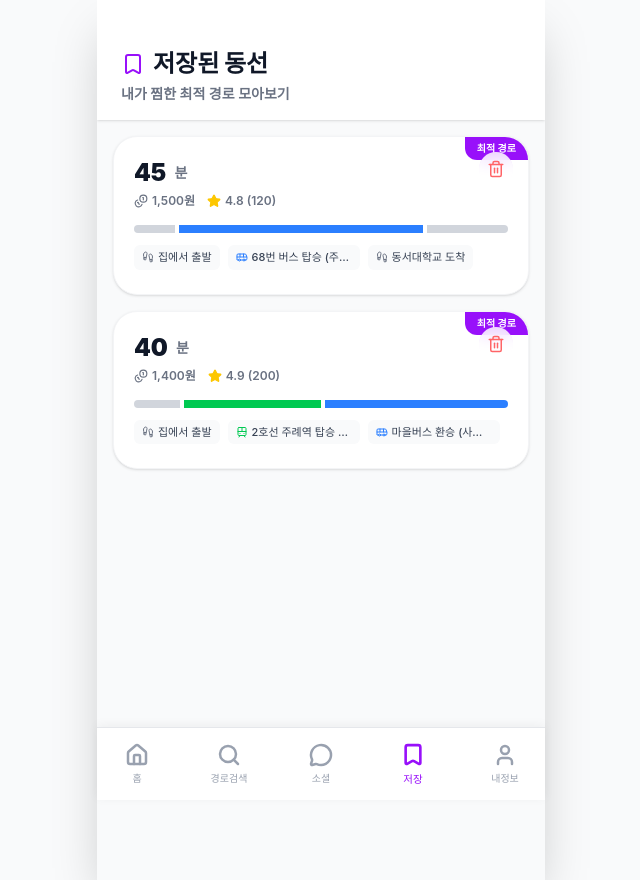
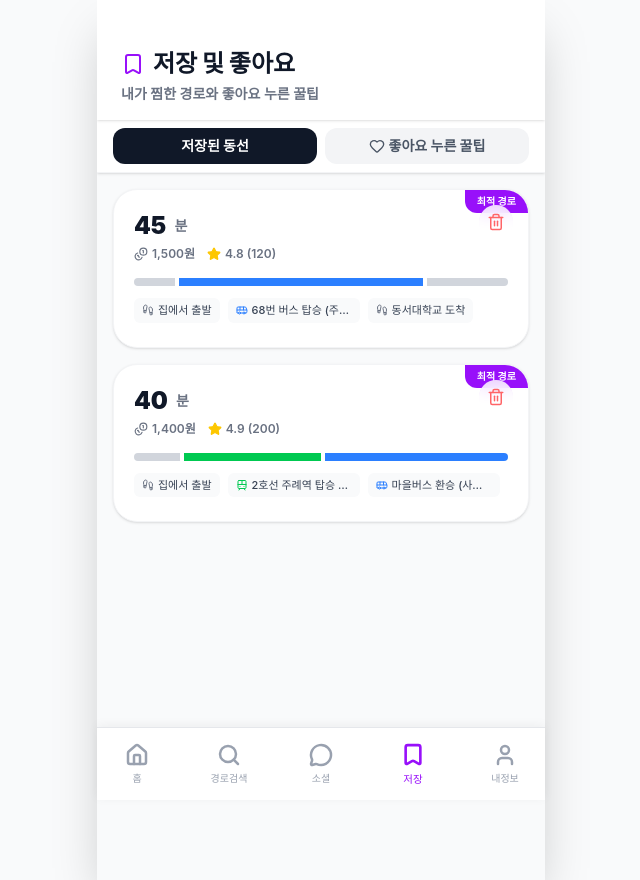
Before and after one commit to parkseongwook3120-cyber/20260856, a React (Vite) app: page /saved in a window 1280 px wide. Shown: the whole page, without its empty margins (319-959 px from the left). Built offline with nearby package versions, Linux system fonts and the light colour scheme.

Commit message:
저장페이지 수정

```diff
--- a/src/data/mockData.js
+++ b/src/data/mockData.js
@@ -114,6 +114,10 @@ export const savedRoutesList = [
   mockRoutes[2]
 ];
 
+export const likedPostsList = [
+  socialPosts[0]
+];
+
 export const userInfo = {
   id: 'user1',
   nickname: '통학러',
--- a/src/pages/SavedRoutes.jsx
+++ b/src/pages/SavedRoutes.jsx
@@ -1,38 +1,66 @@
 import React, { useState } from 'react';
-import { Bookmark, Trash2 } from 'lucide-react';
+import { Bookmark, Trash2, Heart } from 'lucide-react';
 import RouteCard from '../components/RouteCard';
-import { savedRoutesList } from '../data/mockData';
+import SocialPost from '../components/SocialPost';
+import { savedRoutesList, likedPostsList } from '../data/mockData';
 
 export default function SavedRoutes() {
+  const [activeTab, setActiveTab] = useState('routes'); // 'routes', 'posts'
   const [routes, setRoutes] = useState(savedRoutesList);
+  const [likedPosts, setLikedPosts] = useState(likedPostsList);
 
-  const handleDelete = (id, e) => {
+  const handleDeleteRoute = (id, e) => {
     e.stopPropagation();
     if(window.confirm('저장된 경로를 삭제하시겠습니까?')) {
       setRoutes(routes.filter(r => r.id !== id));
     }
   };
 
+  const handleUnlikePost = (id, e) => {
+    e.stopPropagation();
+    if(window.confirm('좋아요를 취소하시겠습니까?')) {
+      setLikedPosts(likedPosts.filter(p => p.id !== id));
+    }
+  };
+
   return (
     <div className="min-h-screen bg-gray-50 pb-24">
       {/* 헤더 */}
-      <div className="bg-white pt-12 pb-4 px-6 shadow-sm mb-4">
+      <div className="bg-white pt-12 pb-4 px-6 shadow-sm z-20 sticky top-0">
         <div className="flex items-center gap-2 mb-1">
           <Bookmark className="text-purple-600" size={24} />
-          <h1 className="text-2xl font-black text-gray-900">저장된 동선</h1>
+          <h1 className="text-2xl font-black text-gray-900">저장 및 좋아요</h1>
         </div>
         <p className="text-sm font-semibold text-gray-500">
-          내가 찜한 최적 경로 모아보기
+          내가 찜한 경로와 좋아요 누른 꿀팁
         </p>
+      </div>
+
+      {/* 탭 */}
+      <div className="flex bg-white px-4 py-2 gap-2 border-b border-gray-100 sticky top-[88px] z-10 mb-4 shadow-sm">
+        <button
+          onClick={() => setActiveTab('routes')}
+          className={`flex-1 py-2 rounded-xl text-sm font-bold transition-colors ${activeTab === 'routes' ? 'bg-gray-900 text-white' : 'bg-gray-100 text-gray-600'}`}
+        >
+          저장된 동선
+        </button>
+        <button
+          onClick={() => setActiveTab('posts')}
+          className={`flex-1 py-2 flex items-center justify-center gap-1 rounded-xl text-sm font-bold transition-colors ${activeTab === 'posts' ? 'bg-pink-500 text-white' : 'bg-gray-100 text-gray-600'}`}
+        >
+          <Heart size={16} className={activeTab === 'posts' ? "fill-white" : ""} /> 좋아요 누른 꿀팁
+        </button>
       </div>
 
       {/* 리스트 */}
       <div className="px-4">
+        {activeTab === 'routes' && (
+          <>
             {routes.map(route => (
               <div key={route.id} className="relative group">
                 <RouteCard route={route} onClick={() => {}} />
                 <button
-              onClick={(e) => handleDelete(route.id, e)}
+                  onClick={(e) => handleDeleteRoute(route.id, e)}
                   className="absolute top-4 right-4 p-2 bg-white/80 backdrop-blur-sm rounded-full text-red-400 hover:text-red-600 transition-colors z-10"
                 >
                   <Trash2 size={18} />
@@ -49,6 +77,34 @@ export default function SavedRoutes() {
                 <p className="text-xs text-gray-400">마음에 드는 경로를 저장해보세요!</p>
               </div>
             )}
+          </>
+        )}
+
+        {activeTab === 'posts' && (
+          <>
+            {likedPosts.map(post => (
+              <div key={post.id} className="relative group">
+                <SocialPost post={post} />
+                <button
+                  onClick={(e) => handleUnlikePost(post.id, e)}
+                  className="absolute top-4 right-4 p-2 bg-white/80 backdrop-blur-sm rounded-full text-pink-400 hover:text-pink-600 transition-colors z-10"
+                >
+                  <Heart size={18} className="fill-pink-400 text-pink-400" />
+                </button>
+              </div>
+            ))}
+
+            {likedPosts.length === 0 && (
+              <div className="text-center py-20">
+                <div className="w-16 h-16 bg-gray-100 rounded-full flex items-center justify-center mx-auto mb-4">
+                  <Heart size={24} className="text-gray-400" />
+                </div>
+                <p className="text-gray-500 font-bold mb-2">좋아요 누른 글이 없습니다.</p>
+                <p className="text-xs text-gray-400">유용한 팁에 좋아요를 눌러보세요!</p>
+              </div>
+            )}
+          </>
+        )}
       </div>
     </div>
   );
```
Lines whose indentation alone changed are shown as unchanged.
